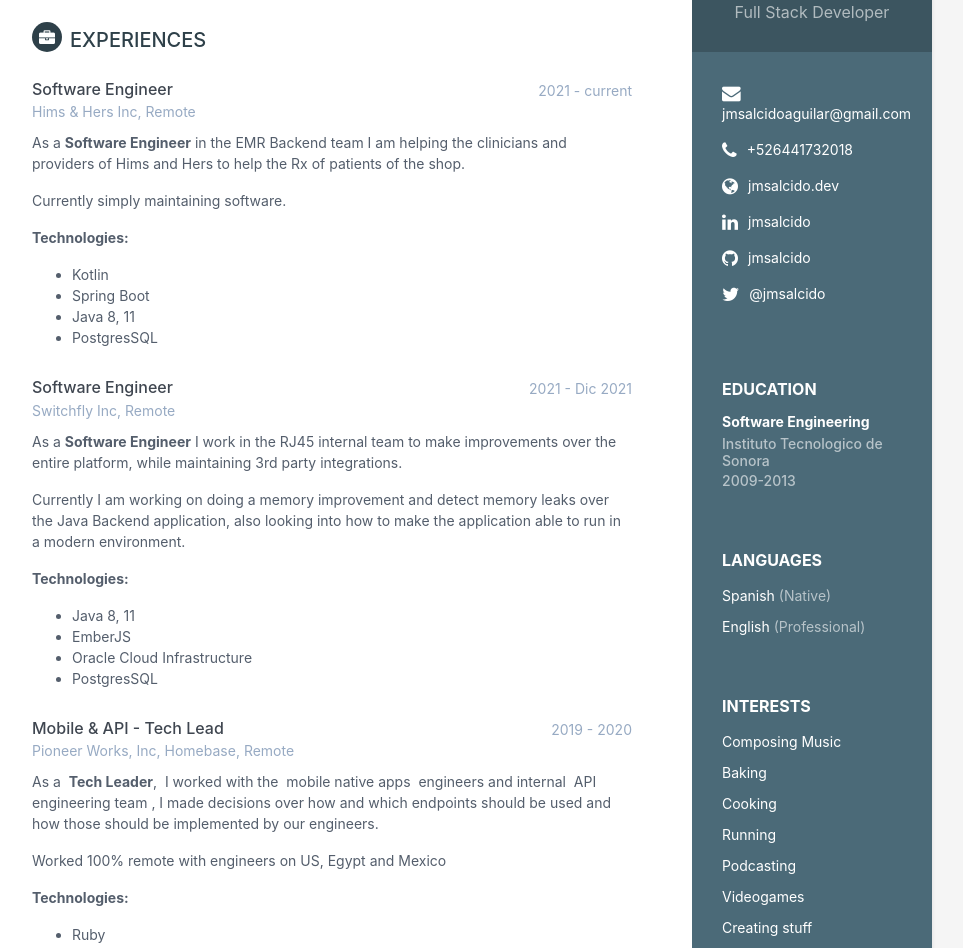
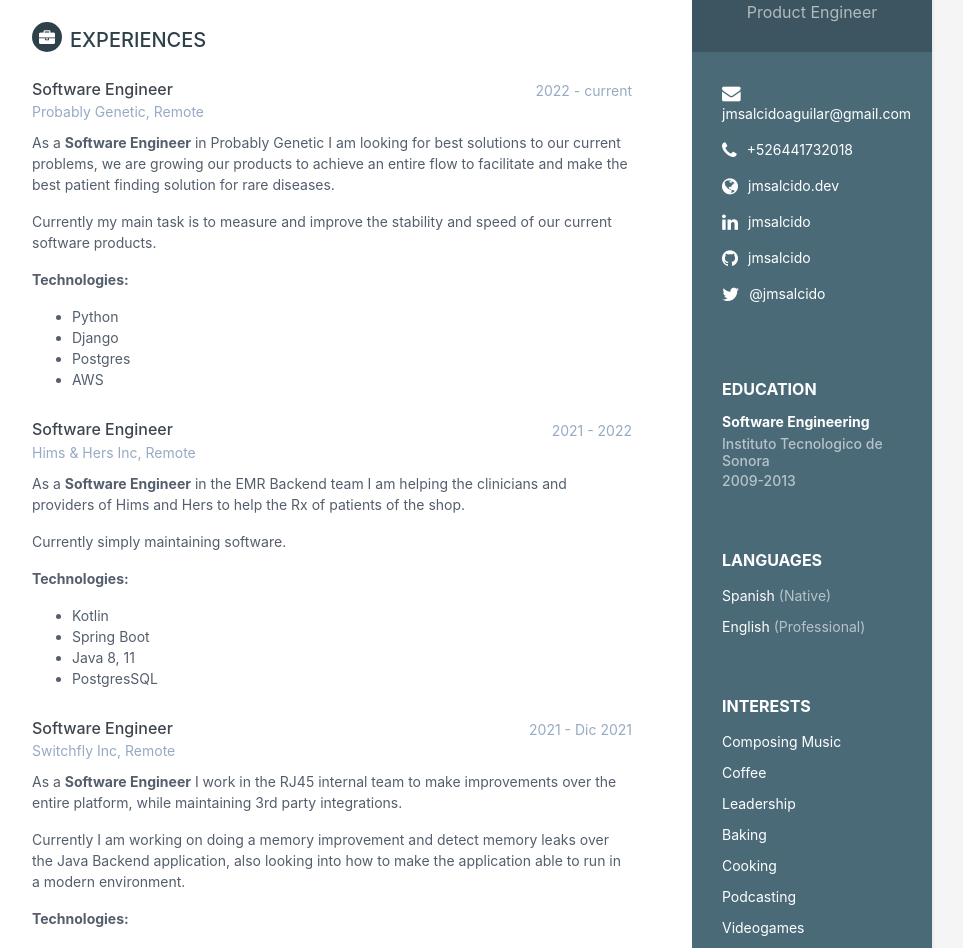
Before and after one commit to jmsalcido/resume, a React (Create React App) app: page / in a window 1280 px wide. Shown: the part 280-1228 px from the top of the page, without its empty margins (188-1151 px from the left). Built offline with nearby package versions, Linux system fonts and the light colour scheme; no server answers.

Commit message:
update resume

```diff
--- a/src/developer.js
+++ b/src/developer.js
@@ -1,7 +1,7 @@
 const developer = {
     profile: {
         name: 'Jose Salcido',
-        tagline: 'Full Stack Developer'
+        tagline: 'Product Engineer'
     },
     contact: {
         email: 'jmsalcidoaguilar@gmail.com',
@@ -30,13 +30,14 @@
     ],
     interests: [
         'Composing Music',
+        'Coffee',
+        'Leadership',
         'Baking',
         'Cooking',
-        'Running',
         'Podcasting',
         'Videogames',
-        'Creating stuff',
-        'I own a coffee shop'
+        'Creating things',
+        'Running',
     ]
 }
 
--- a/src/resume.js
+++ b/src/resume.js
@@ -1,10 +1,25 @@
 const resume = {
     summary: 'As an **Engineer** in any team, my main **goal** is to help my customers to fulfill their objectives. I am good at adapting to any style of development with any technology. I propose and apply changes to leverage our team and get things done in a **wholesome** manner.',
-    experiences: [{
+    experiences: [
+        {
+            position: 'Software Engineer',
+            company: 'Probably Genetic',
+            location: 'Remote',
+            time: '2022 - current',
+            description: 'As a **Software Engineer** in Probably Genetic I am looking for best solutions to our current problems, we are growing our products to achieve an entire flow to facilitate and make the best patient finding solution for rare diseases.',
+            description_extra: 'Currently my main task is to measure and improve the stability and speed of our current software products.',
+            technologies: [
+                'Python',
+                'Django',
+                'Postgres',
+                'AWS'
+            ]
+        },
+        {
             position: 'Software Engineer',
             company: 'Hims & Hers Inc',
             location: 'Remote',
-            time: '2021 - current',
+            time: '2021 - 2022',
             description: 'As a **Software Engineer** in the EMR Backend team I am helping the clinicians and providers of Hims and Hers to help the Rx of patients of the shop.',
             description_extra: 'Currently simply maintaining software.',
             technologies: [
```
